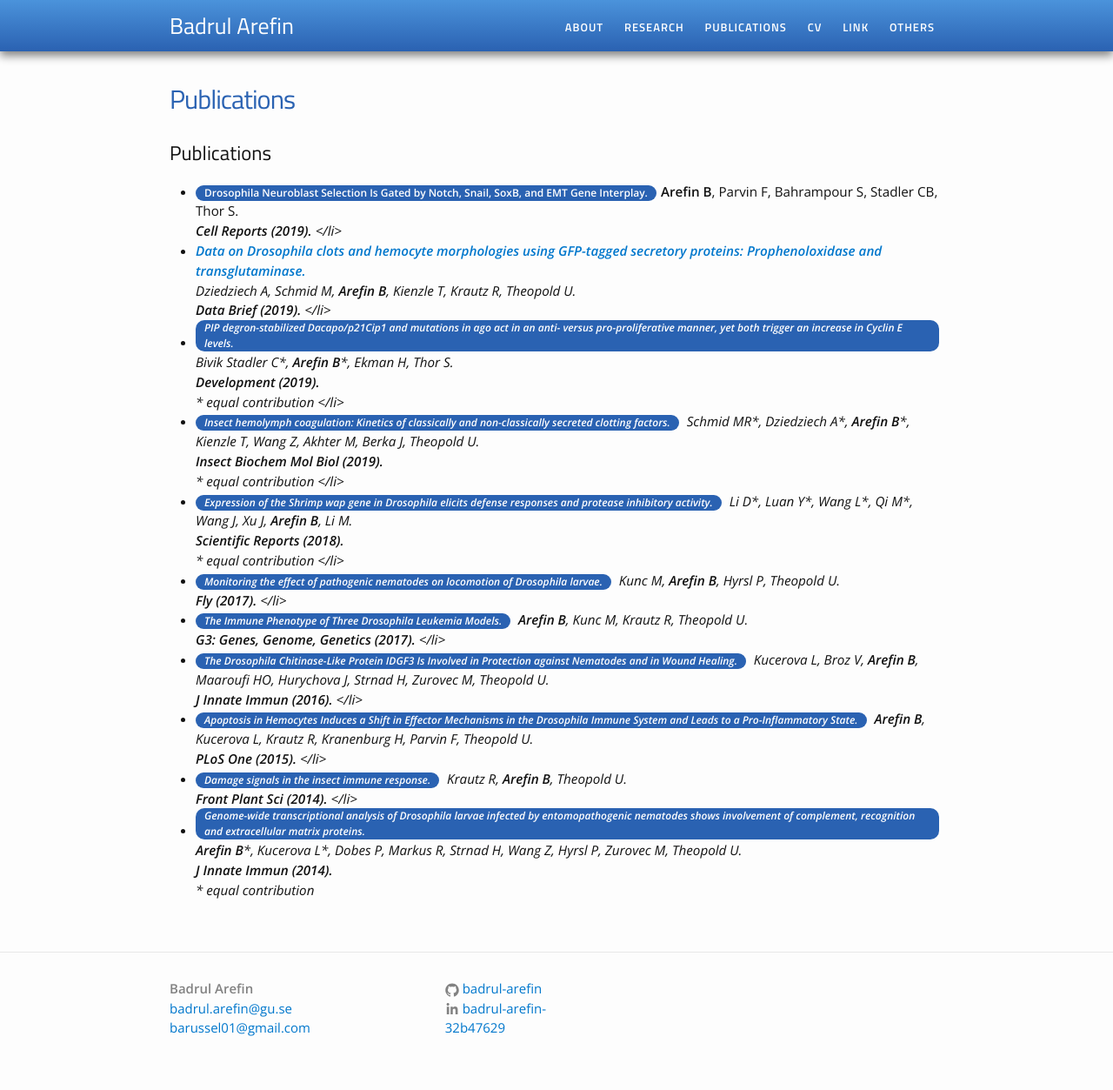
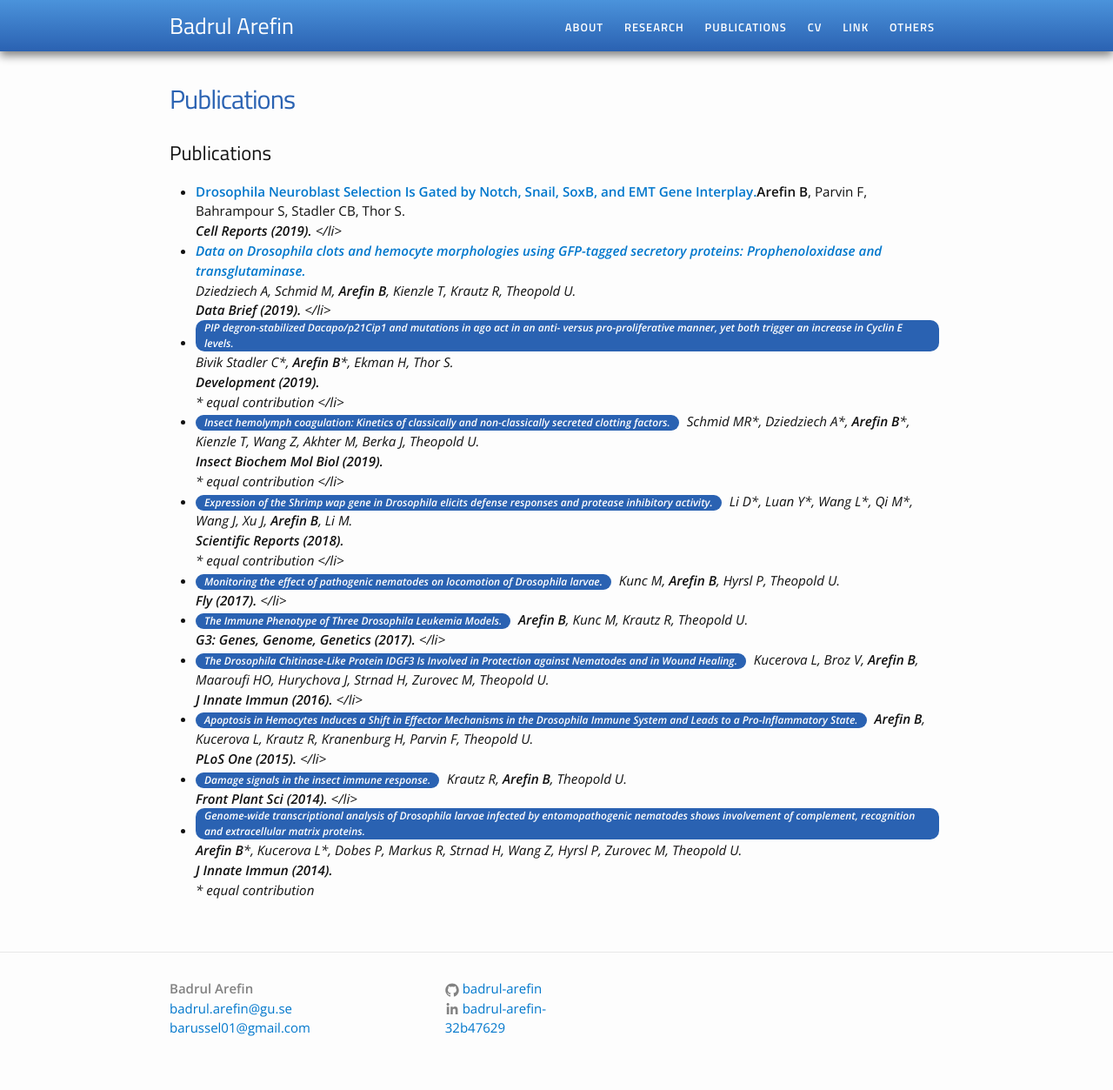
Before and after one commit to Badrul-Arefin/badrul-arefin.github.io, a Jekyll site: the page built from publications.md, in a window 1280 px wide. Shown: the whole page at 87% size. Built offline with Jekyll 4.4.1, drawn with Linux system fonts in a browser that asks for light colours.

Commit message:
Update publications.md

```diff
--- a/publications.md
+++ b/publications.md
@@ -8,7 +8,7 @@ title: Publications
 
 <ul>
 	<li>
-		<a href="https://www.ncbi.nlm.nih.gov/pubmed/31825841">	<div class="color-button">Drosophila Neuroblast Selection Is Gated by Notch, Snail, SoxB, and EMT Gene Interplay.</div></a><b>Arefin B</b>, Parvin F, Bahrampour S, Stadler CB, Thor S.<br><i>
+		<a href="https://www.ncbi.nlm.nih.gov/pubmed/31825841">	<b>Drosophila Neuroblast Selection Is Gated by Notch, Snail, SoxB, and EMT Gene Interplay.</b></a><b>Arefin B</b>, Parvin F, Bahrampour S, Stadler CB, Thor S.<br><i>
 	<b>Cell Reports (2019).</b>
 
 
```
